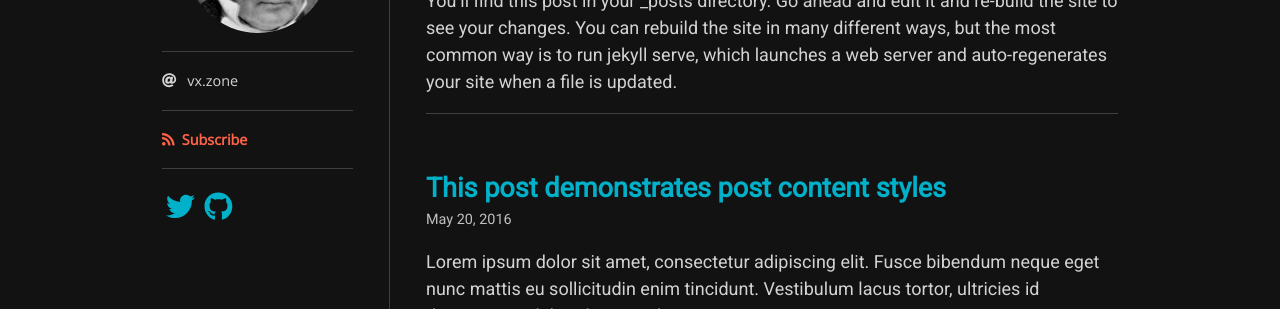
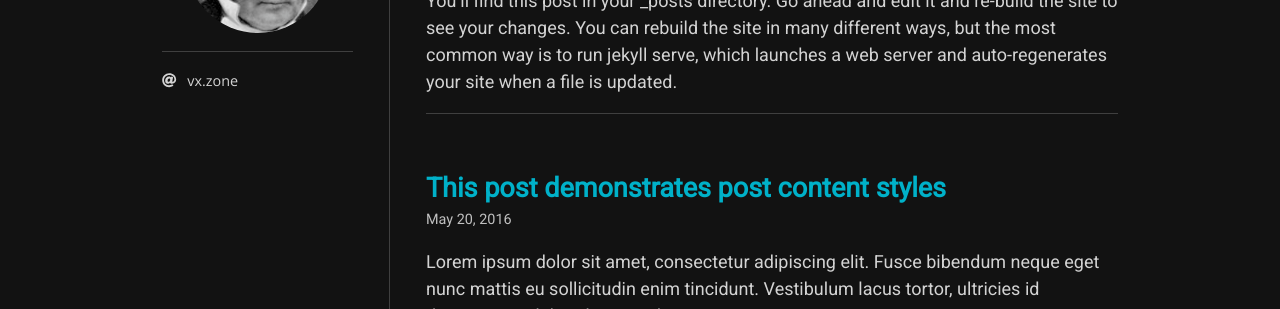
Before and after one commit to vx-zone/vx-zone.github.io, a Jekyll site: the page built from index.html, in a window 1280 px wide. Shown: the part 207-516 px from the top of the page. Built offline with Jekyll 4.4.1, drawn with Linux system fonts in a browser that asks for light colours; nearby versions of some CDN libraries; some web fonts are replaced; the list of posts is cut into pages by our own code.

Commit message:
Update sidebar.html

```diff
--- a/_includes/sidebar.html
+++ b/_includes/sidebar.html
@@ -31,23 +31,3 @@
     {%- endif %}
   </ul>
 </div>
-
-{% if site.subscribe != false -%}
-<div class="sidebar-section feed-subscribe">
-  <a href="{{ 'feed.xml' | relative_url }}">
-    <i class="sidebar-icon fas fa-rss"></i><span>Subscribe</span>
-  </a>
-</div>
-{%- endif %}
-
-{% if site.data.social -%}
-  <div class="sidebar-section">
-    <ul class="social-icons">
-      {% for social in site.data.social -%}
-        <li>
-          <a class="social-icon" href="{{ social.url }}"><i class="{{ social.icon | default: 'fas fa-link' }} fa-2x" title="{{ social.title }}"></i></a>
-        </li>
-      {%- endfor %}
-    </ul>
-  </div>
-{%- endif %}
```
